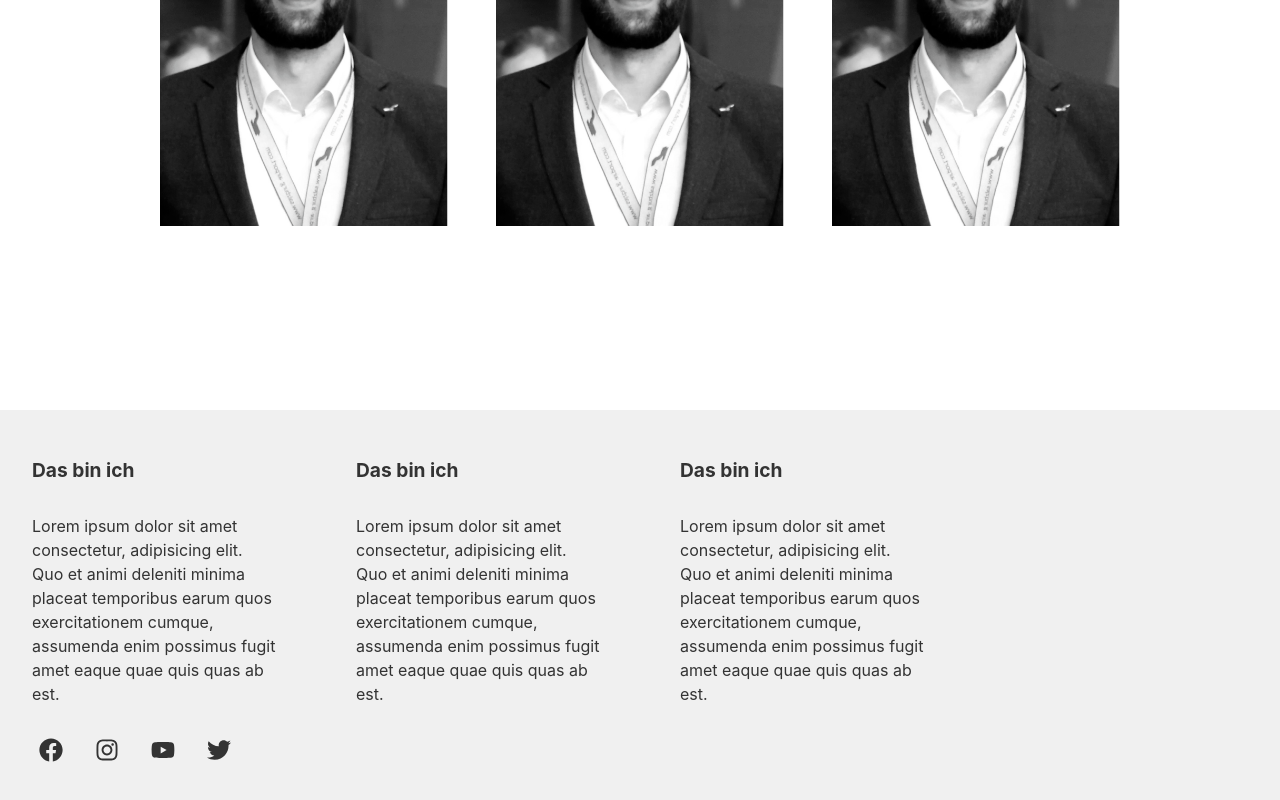
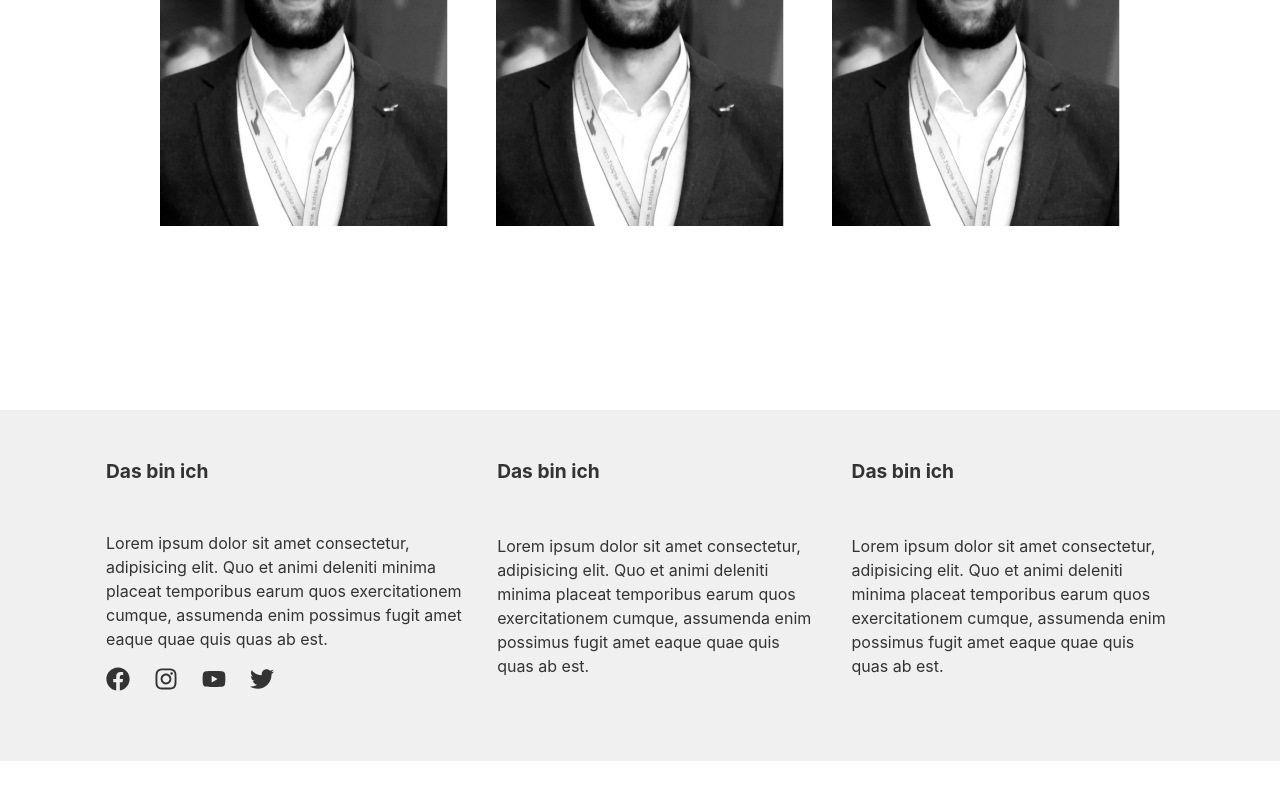
Before and after one commit to ivergentz/helllicht, a React (Create React App) app: page / in a window 1280 px wide. Shown: the part 6090-6890 px from the top of the page. After the commit the page ends 6851 px from the top, so only its background shows below. Built offline with nearby package versions, Linux system fonts and the light colour scheme.

Commit message:
Responsvie Footer Layout

```diff
--- a/src/components/Footer.js
+++ b/src/components/Footer.js
@@ -8,12 +8,14 @@ const buttontext = 'Hier gehts zu eurem Glück'
 const Footer = () => {
   return (
     <FooterContainer id="footer">
-      <Column>
+      <FooterWidth>
+        <FooterSection>
           <h5>Das bin ich</h5>
           <p>
-          Lorem ipsum dolor sit amet consectetur, adipisicing elit. Quo et animi
-          deleniti minima placeat temporibus earum quos exercitationem cumque,
-          assumenda enim possimus fugit amet eaque quae quis quas ab est.
+            Lorem ipsum dolor sit amet consectetur, adipisicing elit. Quo et
+            animi deleniti minima placeat temporibus earum quos exercitationem
+            cumque, assumenda enim possimus fugit amet eaque quae quis quas ab
+            est.
           </p>
           <SocialMedia>
             <SocialMediaWrap>
@@ -49,26 +51,30 @@ const Footer = () => {
               </SocialIcons>
             </SocialMediaWrap>
           </SocialMedia>
-      </Column>
-      <Column>
+        </FooterSection>
+        <FooterSection>
           <h5>Das bin ich</h5>
           <p>
-          Lorem ipsum dolor sit amet consectetur, adipisicing elit. Quo et animi
-          deleniti minima placeat temporibus earum quos exercitationem cumque,
-          assumenda enim possimus fugit amet eaque quae quis quas ab est.
+            Lorem ipsum dolor sit amet consectetur, adipisicing elit. Quo et
+            animi deleniti minima placeat temporibus earum quos exercitationem
+            cumque, assumenda enim possimus fugit amet eaque quae quis quas ab
+            est.
           </p>
-      </Column>
-      <Column>
+        </FooterSection>
+        <FooterSection>
           <h5>Das bin ich</h5>
           <p>
-          Lorem ipsum dolor sit amet consectetur, adipisicing elit. Quo et animi
-          deleniti minima placeat temporibus earum quos exercitationem cumque,
-          assumenda enim possimus fugit amet eaque quae quis quas ab est.
+            Lorem ipsum dolor sit amet consectetur, adipisicing elit. Quo et
+            animi deleniti minima placeat temporibus earum quos exercitationem
+            cumque, assumenda enim possimus fugit amet eaque quae quis quas ab
+            est.
           </p>
-      </Column>
+        </FooterSection>
+
         <ButtonElementEnd>
           <ButtonElement buttonText={buttontext} />
         </ButtonElementEnd>
+      </FooterWidth>
     </FooterContainer>
   )
 }
@@ -78,27 +84,39 @@ export default Footer
 const FooterContainer = styled.section`
   display: flex;
   flex-wrap: wrap;
-  justify-content: center;
-  text-align: center;
+  background: var(--bggrey);
   width: 100%;
-  background: var(--bggrey);
-  color: var(--grey);
-
-  @media (min-width: 769px) {
-    display: grid;
-    grid-template-columns: repeat(auto-fill, minmax(16rem, 1fr));
-    grid-gap: 1rem;
-  }
-
-  h5 {
-    font-size: 1.2rem;
-    margin: 3rem 0 0.5rem 0;
-  }
+  padding-bottom: 3rem;
 
   p {
     font-size: 1rem;
     line-height: 1.5rem;
-    margin: 2rem;
+  }
+
+  @media (min-width: 769px) {
+    background: var(--bggrey);
+    flex-wrap: nowrap;
+  }
+`
+
+const FooterWidth = styled.div`
+  color: var(--grey);
+  margin: 0 auto;
+  max-width: 1100px;
+  width: 95%;
+
+  @media (min-width: 769px) {
+    display: flex;
+  }
+`
+const FooterSection = styled.div`
+  display: flex;
+  justify-content: flex-start;
+  flex-wrap: wrap;
+  padding: 1rem;
+
+  h5 {
+    font-size: 1.2rem;
   }
 `
 
@@ -110,7 +128,7 @@ const SocialMediaWrap = styled.div`
   display: flex;
   flex-wrap: wrap;
   flex-direction: row;
-  width: 85%;
+  width: 100%;
   margin: 0 auto;
   max-width: 1100px;
 `
@@ -123,15 +141,14 @@ const SocialIcons = styled.div`
   @media (min-width: 769px) {
     display: flex;
     justify-content: flex-start;
-    margin: 0;
-    padding: 0;
+    flex-grow: 1;
   }
 `
 
 const SocialIconLink = styled.a`
   color: var(--grey);
   font-size: 24px;
-  margin: 0 1rem;
+  margin-right: 1.5rem;
 `
 
 const ButtonElementEnd = styled.div`
@@ -141,14 +158,3 @@ const ButtonElementEnd = styled.div`
     display: none;
   }
 `
-
-const Column = styled.div`
-  @media (min-width: 769px) {
-    margin-bottom: 3rem;
-    text-align: left;
-
-    h5 {
-      margin-left: 2rem;
-    }
-  }
-`
--- a/src/components/Header.js
+++ b/src/components/Header.js
@@ -32,7 +32,7 @@ const Header = ({ toggle }) => {
             <Link
               to="footer"
               smooth={true}
-              duration={2000}
+              duration={1000}
               spy={true}
               exact="true"
               offset={-80}
```
Lines whose indentation alone changed are shown as unchanged.
